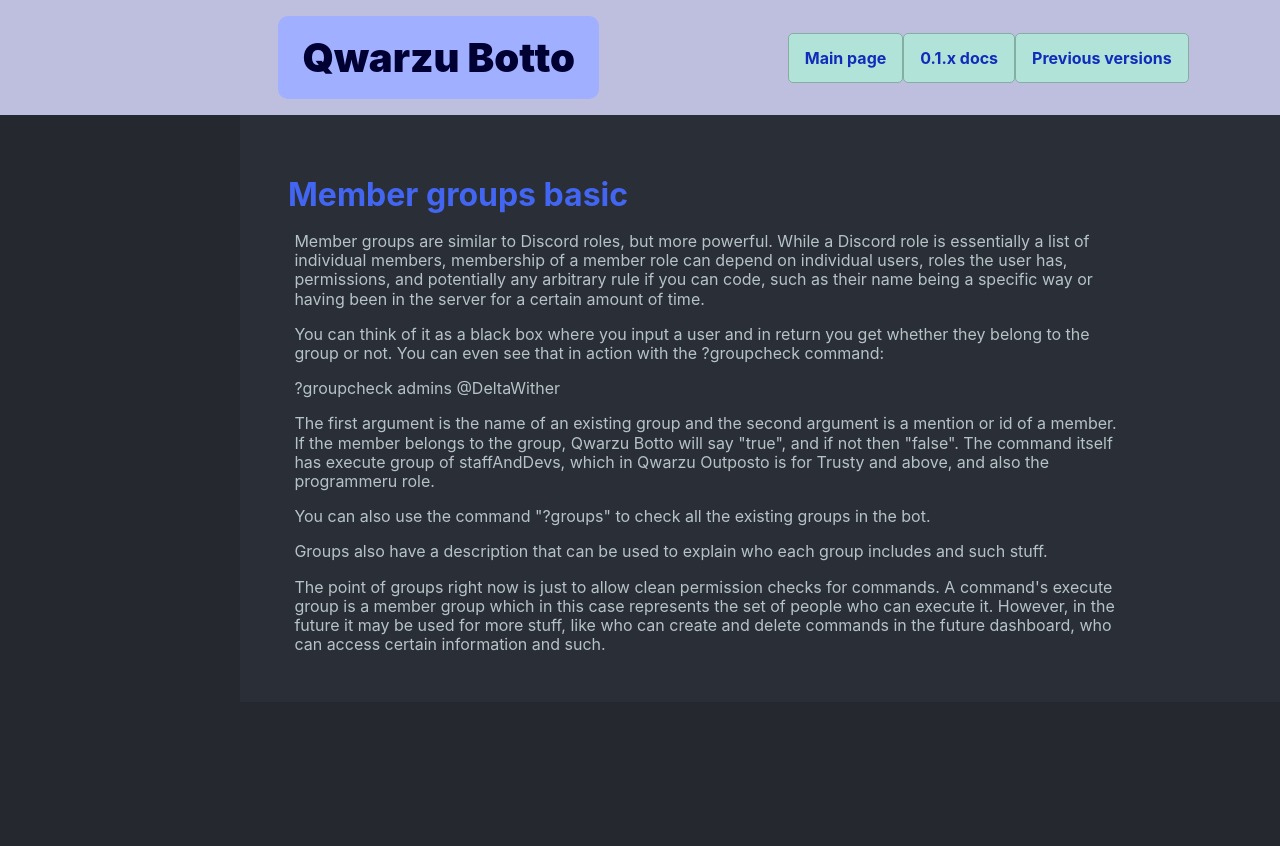
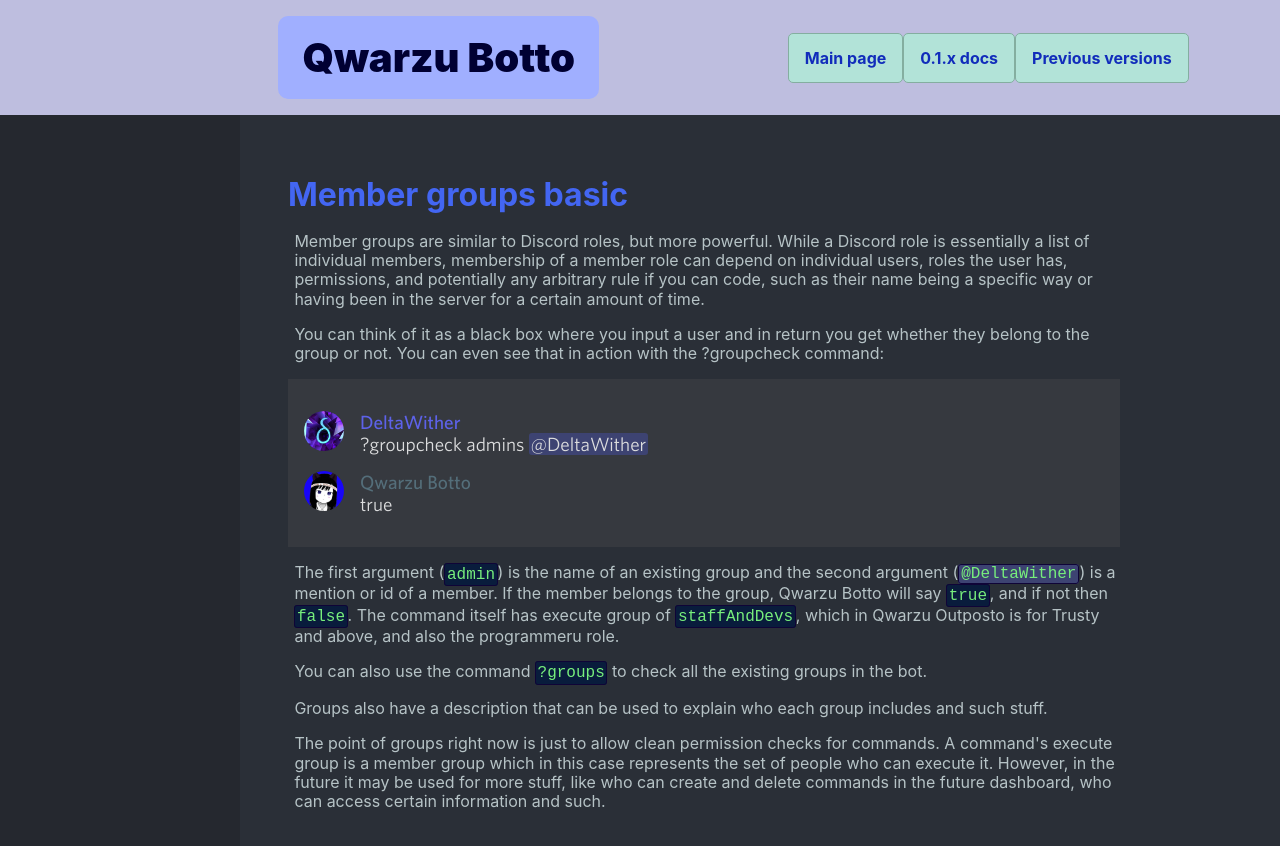
Before and after one commit to DeltaWither/Qwarzu-botto, a Next.js app: page /versions/0.1.x/basic/member_groups in a window 1280 px wide. Shown: the top 846 px of the page. Before the commit the page ends 800 px from the top, so only its background shows below. Built offline with nearby package versions, Linux system fonts and the light colour scheme.

Commit message:
Improved basic member groups guide

```diff
--- a/pages/versions/0.1.x/basic/member_groups.jsx
+++ b/pages/versions/0.1.x/basic/member_groups.jsx
@@ -1,3 +1,5 @@
+import { DiscordBG, UserMsg, BotMsg } from './../../../../components/discordMsg/Discord.jsx';
+
 export default function MemberGroups() {
     return (
         <div className="container">
@@ -11,14 +13,25 @@
           <p>You can think of it as a black box where you input a user and in return you get whether they belong
             to the group or not. You can even see that in action with the ?groupcheck command:</p>
 
-          <p>?groupcheck admins @DeltaWither</p>
+          <DiscordBG>
+            <UserMsg>
+              ?groupcheck admins <span className="ping">@DeltaWither</span>
+            </UserMsg>
+            <BotMsg>
+              true
+            </BotMsg>
+          </DiscordBG>
 
-          <p>The first argument is the name of an existing group and the second argument is a mention or id of a
-            member. If the member belongs to the group, Qwarzu Botto will say "true", and if not then "false".
-            The command itself has execute group of staffAndDevs, which in Qwarzu Outposto is for Trusty and
+          <p>The first argument (<span className="inlineCode">admin</span>) is the name of an existing group and
+            the second argument (<span className="inlineCode ping">@DeltaWither</span>) is a mention or id of a
+            member. If the member belongs to the group, Qwarzu Botto will
+            say <span className="inlineCode">true</span>, and if not
+            then <span className="inlineCode">false</span>. The command itself has execute group
+            of <span className="inlineCode">staffAndDevs</span>, which in Qwarzu Outposto is for Trusty and
             above, and also the programmeru role.</p>
 
-          <p>You can also use the command "?groups" to check all the existing groups in the bot.</p>
+          <p>You can also use the command <span className="inlineCode">?groups</span> to check all the existing
+            groups in the bot.</p>
 
           <p>Groups also have a description that can be used to explain who each group includes and such
             stuff.</p>
@@ -28,5 +41,5 @@
             However, in the future it may be used for more stuff, like who can create and delete commands in the
             future dashboard, who can access certain information and such.</p>
         </div>
-    )
+    );
 }
```
